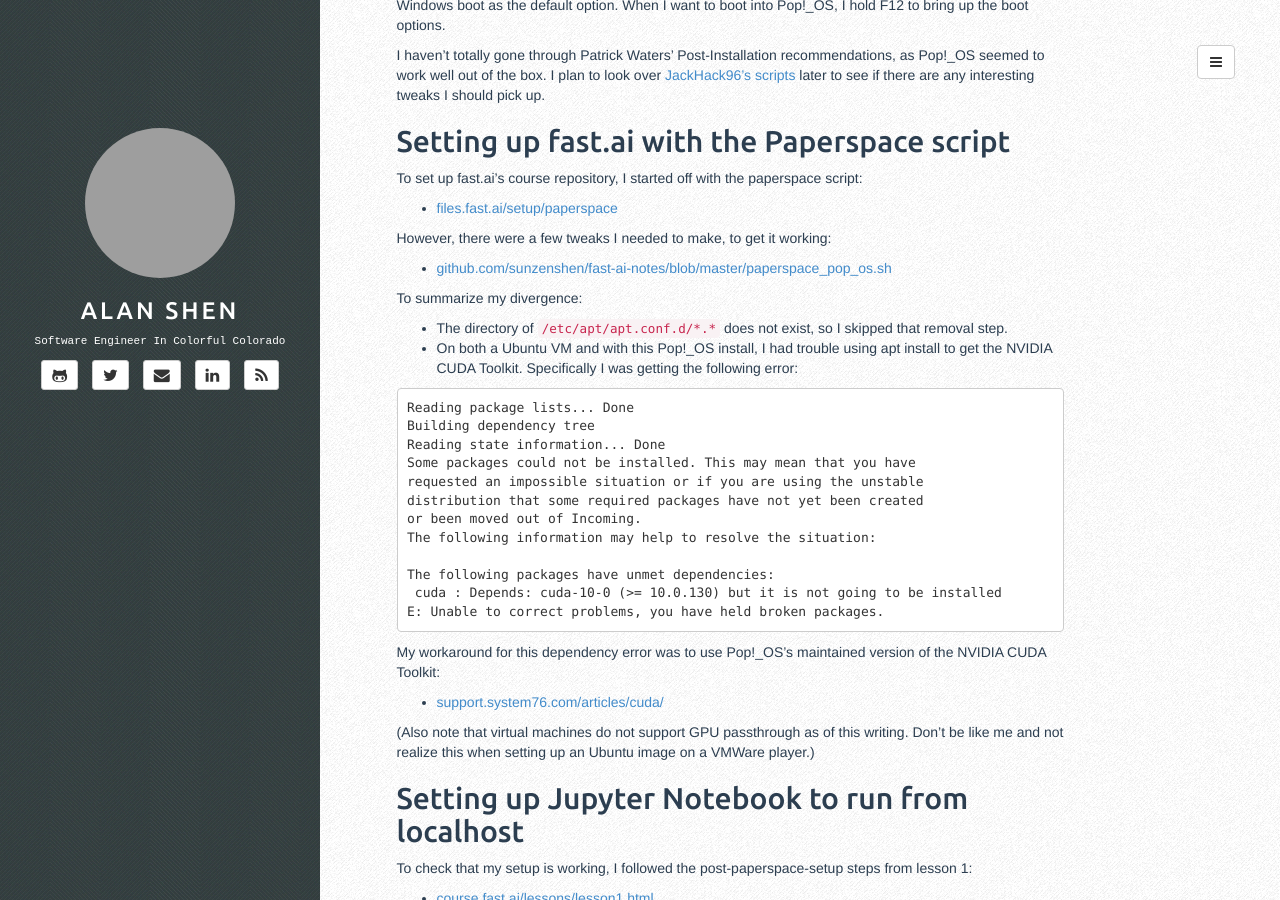
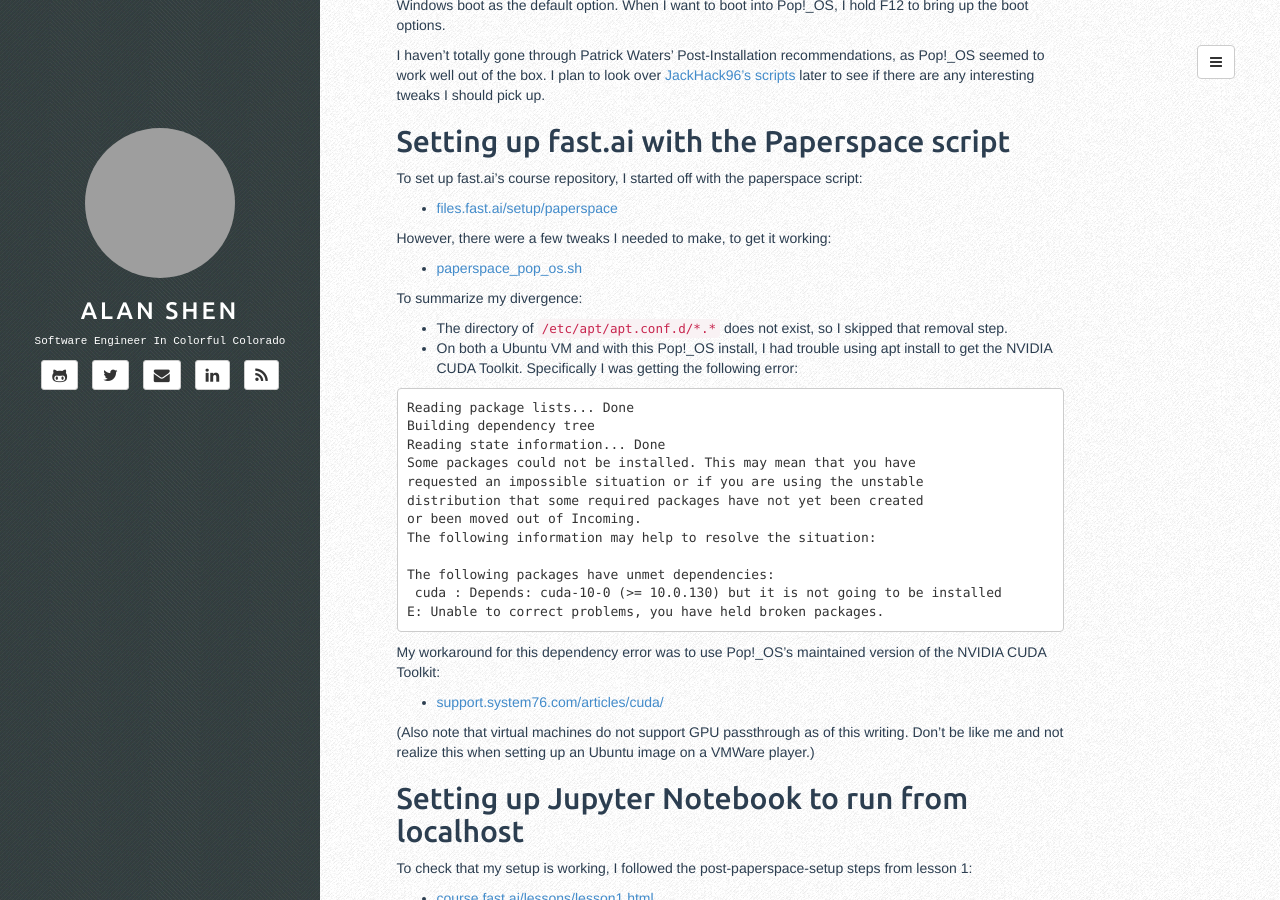
Before and after one commit to sunzenshen/sunzenshen.github.io, a Jekyll site: the page built from _posts/2018-12-16-setup-fastai-xps15-pop-os.markdown, in a window 1280 px wide and 900 px high, scrolled down 1163 px. Built offline with Jekyll 4.4.1, drawn with Linux system fonts in a browser that asks for light colours; grey boxes are pictures that could not be loaded.

Commit message:
Place paperspace script in a gist

```diff
--- a/_posts/2018-12-16-setup-fastai-xps15-pop-os.markdown
+++ b/_posts/2018-12-16-setup-fastai-xps15-pop-os.markdown
@@ -60,7 +60,7 @@
 * [files.fast.ai/setup/paperspace](http://files.fast.ai/setup/paperspace)
 
 However, there were a few tweaks I needed to make, to get it working:
-* [github.com/sunzenshen/fast-ai-notes/blob/master/paperspace_pop_os.sh](https://github.com/sunzenshen/fast-ai-notes/blob/master/paperspace_pop_os.sh)
+* [paperspace_pop_os.sh](https://gist.github.com/sunzenshen/b44b3bc24de8fe818ef11bf741b6be1c#file-paperspace_pop_os-sh)
 
 To summarize my divergence:
 * The directory of `/etc/apt/apt.conf.d/*.*` does not exist, so I skipped that removal step.
```
